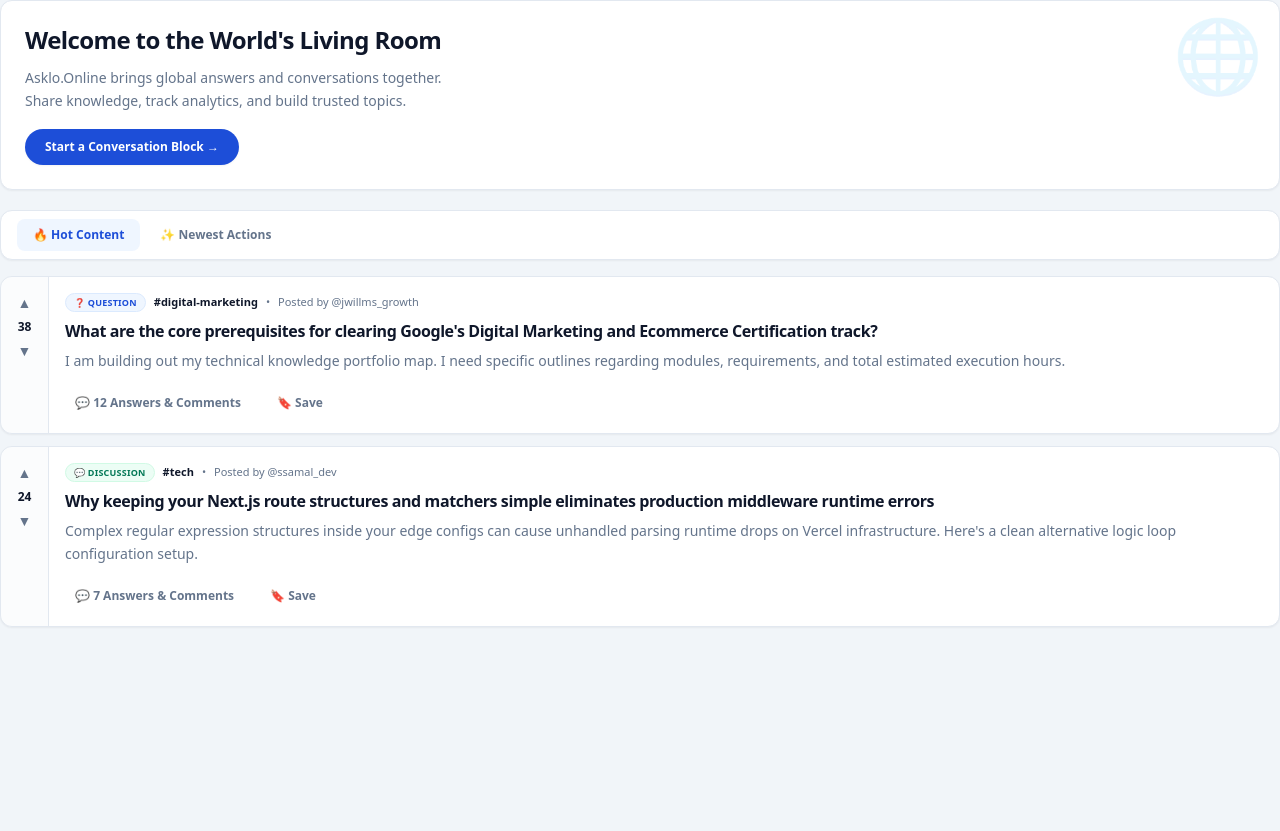
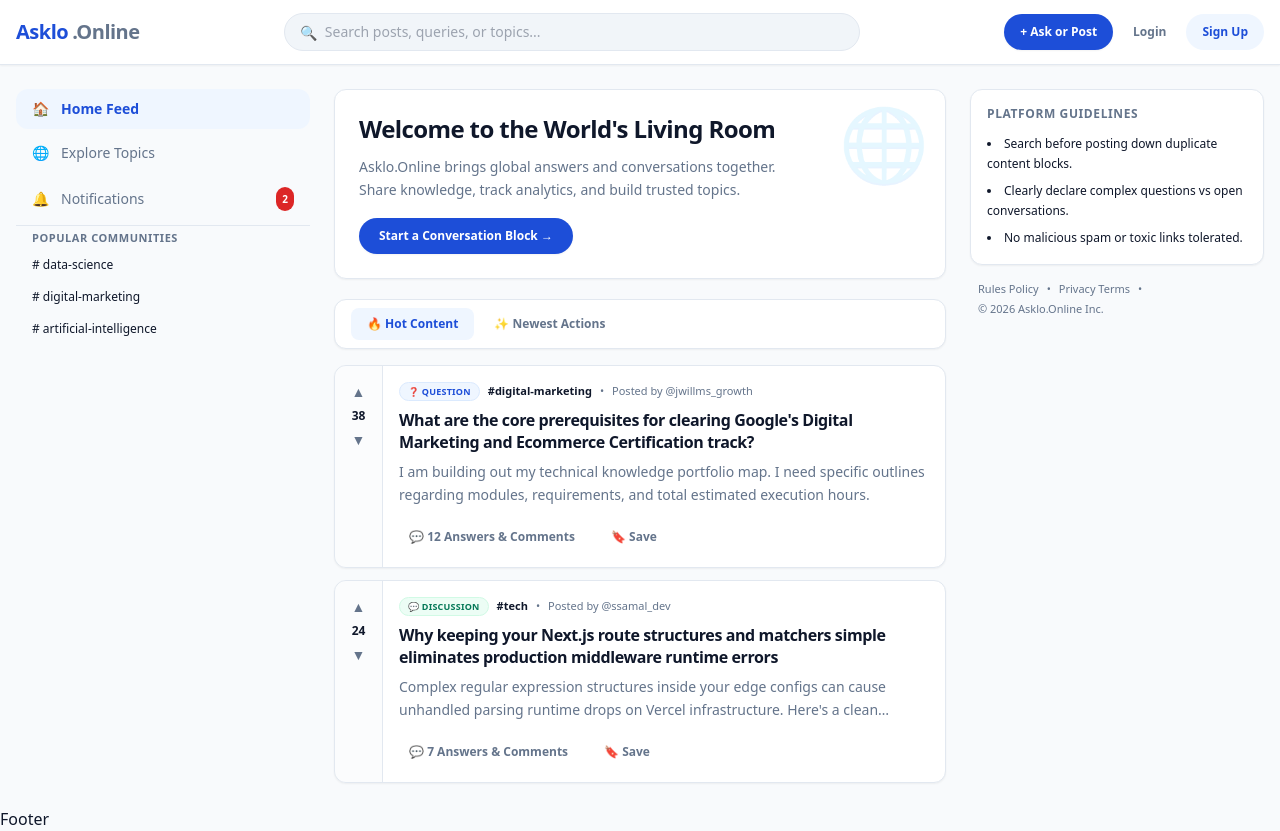
Before and after one commit to askloonline-maker/portfolio-website, a Next.js app: page / in a window 1280 px wide. Before the commit the page ends 800 px from the top, so only its background shows below. Built offline with nearby package versions, Linux system fonts and the light colour scheme; no server answers.

Commit message:
Update layout.tsx

```diff
--- a/app/layout.tsx
+++ b/app/layout.tsx
@@ -1,21 +1,34 @@
+import React from "react";
+import { ClerkProvider } from "@clerk/nextjs";
+import Navbar from "../components/Navbar";
+import Sidebar from "../components/Sidebar";
+import RightSidebar from "../components/RightSidebar";
+import Footer from "../components/Footer";
 import "./globals.css";
-import { ClerkProvider } from "@clerk/nextjs";
 
 export const metadata = {
-  title: "Asklo.online",
-  description: "The World's Living Room",
+  title: "Asklo.Online - The World's Living Room",
+  description: "A premium hybrid Q&A and discussion platform.",
 };
 
-export default function RootLayout({
-  children,
-}: {
-  children: React.ReactNode;
-}) {
+export default function RootLayout({ children }: { children: React.ReactNode }) {
   return (
-    <ClerkProvider>
+    <ClerkProvider publishableKey={process.env.NEXT_PUBLIC_CLERK_PUBLISHABLE_KEY}>
       <html lang="en">
-        <body>
-          {children}
+        <body className="bg-[#f8fafc] text-[#0f172a] min-h-screen flex flex-col antialiased font-sans">
+          <Navbar />
+          <div className="max-w-7xl mx-auto w-full px-4 py-6 flex-1 grid grid-cols-1 md:grid-cols-4 gap-6">
+            <aside className="hidden md:block self-start sticky top-20">
+              <Sidebar />
+            </aside>
+            <main className="md:col-span-2 space-y-4">
+              {children}
+            </main>
+            <aside className="hidden md:block self-start sticky top-20">
+              <RightSidebar />
+            </aside>
+          </div>
+          <Footer />
         </body>
       </html>
     </ClerkProvider>
```
